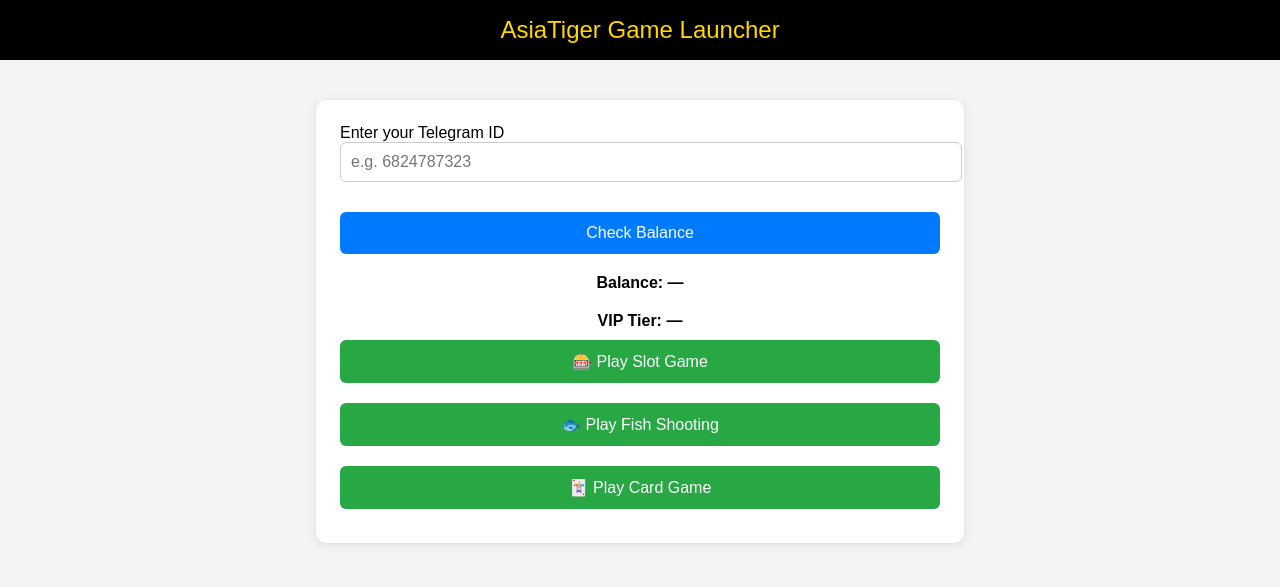
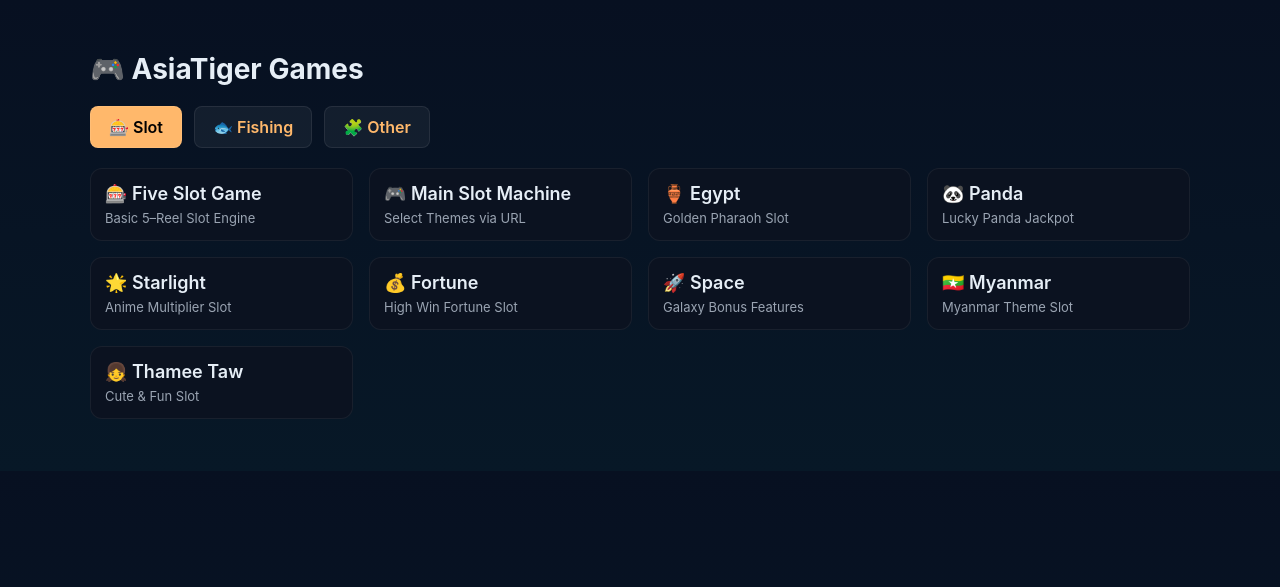
Before and after one commit to ayechanaung12723-star/asiatiger-web, a plain HTML site: page games.html in a window 1280 px wide. Drawn offline with Linux system fonts and the light colour scheme.

Commit message:
update games.html

```diff
--- a/games.html
+++ b/games.html
@@ -1,87 +1,199 @@
+<!DOCTYPE html>
+<html lang="en">
+<head>
+  <meta charset="UTF-8">
+  <meta name="viewport" content="width=device-width, initial-scale=1.0">
+  <title>AsiaTiger — Games</title>
 
-<!DOCTYPE html>
-<html>
-<head>
-  <meta charset="utf-8">
-  <meta name="viewport" content="width=device-width, initial-scale=1">
-  <title>AsiaTiger Game Launcher</title>
   <style>
-    body { font-family: Arial, sans-serif; background: #f4f4f4; margin: 0; padding: 0; }
-    header { background: #000; color: #FFD700; padding: 16px; text-align: center; font-size: 24px; }
-    .container { max-width: 600px; margin: 40px auto; background: #fff; padding: 24px; border-radius: 10px; box-shadow: 0 2px 8px rgba(0,0,0,0.1); }
-    .input-group { margin-bottom: 20px; }
-    input { width: 100%; padding: 10px; font-size: 16px; border: 1px solid #ccc; border-radius: 6px; }
-    button { width: 100%; padding: 12px; font-size: 16px; margin-top: 10px; border: none; border-radius: 6px; background: #007bff; color: #fff; cursor: pointer; }
-    .game-buttons button { background: #28a745; margin-bottom: 10px; }
-    .status { text-align: center; margin-top: 20px; font-weight: bold; }
+    :root {
+      --bg: #0f1724;
+      --card: #0b1220;
+      --accent: #ffb86b;
+      --muted: #9aa4b2;
+      color-scheme: dark;
+    }
+    body {
+      margin: 0;
+      font-family: Inter, Arial, sans-serif;
+      background: linear-gradient(180deg,#071021 0%,#071827 100%);
+      color: #e6eef6;
+    }
+
+    .container {
+      max-width: 1100px;
+      margin: 36px auto;
+      padding: 16px;
+    }
+
+    h1 {
+      margin: 0 0 20px 0;
+      font-size: 28px;
+      font-weight: 700;
+    }
+
+    /* Tabs */
+    .tabs {
+      display: flex;
+      gap: 12px;
+      margin-bottom: 20px;
+      flex-wrap: wrap;
+    }
+    .tab-btn {
+      padding: 10px 18px;
+      border-radius: 8px;
+      cursor: pointer;
+      background: rgba(255,255,255,0.05);
+      border: 1px solid rgba(255,255,255,0.08);
+      color: var(--accent);
+      font-weight: 600;
+      transition: .15s;
+    }
+    .tab-btn.active {
+      background: var(--accent);
+      color: #000;
+    }
+
+    /* Game Grid */
+    .game-grid {
+      display: grid;
+      grid-template-columns: repeat(auto-fit, minmax(220px, 1fr));
+      gap: 16px;
+      margin-top: 10px;
+    }
+
+    .game-card {
+      background: var(--card);
+      padding: 14px;
+      border: 1px solid rgba(255,255,255,0.06);
+      border-radius: 12px;
+      cursor: pointer;
+      transition: 0.15s;
+    }
+    .game-card:hover {
+      background: #111c2d;
+      transform: translateY(-2px);
+    }
+    .game-title {
+      font-size: 18px;
+      font-weight: 600;
+      margin-bottom: 6px;
+    }
+    .game-desc {
+      font-size: 13px;
+      color: var(--muted);
+    }
   </style>
 </head>
+
 <body>
-  <header>AsiaTiger Game Launcher</header>
-  <div class="container">
-    <div class="input-group">
-      <label>Enter your Telegram ID</label>
-      <input type="text" id="tgid" placeholder="e.g. 6824787323">
+<div class="container">
+  <h1>🎮 AsiaTiger Games</h1>
+
+  <!-- Tabs -->
+  <div class="tabs">
+    <div class="tab-btn active" onclick="switchTab('slot')">🎰 Slot</div>
+    <div class="tab-btn" onclick="switchTab('fishing')">🐟 Fishing</div>
+    <div class="tab-btn" onclick="switchTab('other')">🧩 Other</div>
+  </div>
+
+  <!-- SLOT TAB -->
+  <div id="slot" class="game-grid">
+    <div class="game-card" onclick="openGame('games/five_slot_games.html')">
+      <div class="game-title">🎰 Five Slot Game</div>
+      <div class="game-desc">Basic 5–Reel Slot Engine</div>
     </div>
-    <div class="input-group">
-      <button onclick="checkBalance()">Check Balance</button>
+
+    <div class="game-card" onclick="openGame('games/slot.html')">
+      <div class="game-title">🎮 Main Slot Machine</div>
+      <div class="game-desc">Select Themes via URL</div>
     </div>
-    <div class="status" id="balance">Balance: —</div>
-    <div class="status" id="vip">VIP Tier: —</div>
-    <div class="game-buttons">
-      <button onclick="launchGame('slot')">🎰 Play Slot Game</button>
-      <button onclick="launchGame('fish')">🐟 Play Fish Shooting</button>
-      <button onclick="launchGame('card')">🃏 Play Card Game</button>
+
+    <div class="game-card" onclick="openGame('games/slot.html?game=egypt')">
+      <div class="game-title">🏺 Egypt</div>
+      <div class="game-desc">Golden Pharaoh Slot</div>
+    </div>
+
+    <div class="game-card" onclick="openGame('games/slot.html?game=panda')">
+      <div class="game-title">🐼 Panda</div>
+      <div class="game-desc">Lucky Panda Jackpot</div>
+    </div>
+
+    <div class="game-card" onclick="openGame('games/slot.html?game=starlight')">
+      <div class="game-title">🌟 Starlight</div>
+      <div class="game-desc">Anime Multiplier Slot</div>
+    </div>
+
+    <div class="game-card" onclick="openGame('games/slot.html?game=fortune')">
+      <div class="game-title">💰 Fortune</div>
+      <div class="game-desc">High Win Fortune Slot</div>
+    </div>
+
+    <div class="game-card" onclick="openGame('games/slot.html?game=space')">
+      <div class="game-title">🚀 Space</div>
+      <div class="game-desc">Galaxy Bonus Features</div>
+    </div>
+
+    <div class="game-card" onclick="openGame('games/slot.html?game=myanmar')">
+      <div class="game-title">🇲🇲 Myanmar</div>
+      <div class="game-desc">Myanmar Theme Slot</div>
+    </div>
+
+    <div class="game-card" onclick="openGame('games/slot.html?game=thameetaw')">
+      <div class="game-title">👧 Thamee Taw</div>
+      <div class="game-desc">Cute & Fun Slot</div>
     </div>
   </div>
 
-  <!-- Firebase SDK -->
-  <script src="https://www.gstatic.com/firebasejs/9.22.0/firebase-app-compat.js"></script>
-  <script src="https://www.gstatic.com/firebasejs/9.22.0/firebase-firestore-compat.js"></script>
+  <!-- FISHING TAB -->
+  <div id="fishing" class="game-grid" style="display:none;">
+    <div class="game-card" onclick="openGame('games/fishing.html')">
+      <div class="game-title">🐟 Fishing</div>
+      <div class="game-desc">Classic Fish Shooting Game</div>
+    </div>
 
-  <script>
-    const firebaseConfig = {
-      apiKey: "AIzaSyDYNX7dSPFW2Bj_W0WHauUabpcWKtYKYM",
-      authDomain: "asiatiger-c41d3.firebaseapp.com",
-      projectId: "asiatiger-c41d3",
-      storageBucket: "asiatiger-c41d3.appspot.com",
-      messagingSenderId: "595363804934",
-      appId: "1:595363804934:web:ae946ff0e82e8785261e7"
-    };
-    firebase.initializeApp(firebaseConfig);
-    const db = firebase.firestore();
+    <div class="game-card" onclick="openGame('games/fishing.js')">
+      <div class="game-title">🎯 Fishing JS</div>
+      <div class="game-desc">JS Version of Fishing</div>
+    </div>
 
-    async function checkBalance() {
-      const tgid = document.getElementById("tgid").value.trim();
-      if (!tgid) {
-        document.getElementById("balance").textContent = "Balance: Enter Telegram ID";
-        return;
-      }
-      try {
-        const doc = await db.collection("users").doc(tgid).get();
-        if (doc.exists) {
-          const data = doc.data();
-          document.getElementById("balance").textContent = "Balance: " + (data.coin_balance ?? 0) + " coins";
-          document.getElementById("vip").textContent = "VIP Tier: " + (data.vip_tier ?? "Bronze");
-        } else {
-          document.getElementById("balance").textContent = "Balance: No account found";
-          document.getElementById("vip").textContent = "VIP Tier: —";
-        }
-      } catch (e) {
-        console.error(e);
-        document.getElementById("balance").textContent = "Balance: Error fetching data";
-        document.getElementById("vip").textContent = "VIP Tier: —";
-      }
-    }
+    <div class="game-card" onclick="openGame('games/fish.html')">
+      <div class="game-title">🌀 Fish Mode</div>
+      <div class="game-desc">Alternate Fish Game</div>
+    </div>
+  </div>
 
-    function launchGame(game) {
-      const tgid = document.getElementById("tgid").value.trim();
-      if (!tgid) {
-        alert("Enter your Telegram ID first");
-        return;
-      }
-      window.location.href = `games/${game}.html?tgid=${tgid}`;
-    }
-  </script>
+  <!-- OTHER TAB -->
+  <div id="other" class="game-grid" style="display:none;">
+
+    <div class="game-card" onclick="openGame('games/card.html')">
+      <div class="game-title">🃏 Card Game</div>
+      <div class="game-desc">Simple Card Game</div>
+    </div>
+
+    <div class="game-card" onclick="openGame('games/audit.html')">
+      <div class="game-title">📊 Audit</div>
+      <div class="game-desc">Admin Audit Tool</div>
+    </div>
+
+    <div class="game-card" onclick="openGame('games/aphogyi.js')">
+      <div class="game-title">👴 Aphogyi</div>
+      <div class="game-desc">Funny Random Game</div>
+    </div>
+
+  </div>
+
+</div>
+
+<script>
+  function switchTab(tab) {
+    document.querySelectorAll('.tab-btn').forEach(btn => btn.classList.remove('active'));
+    document.querySelectorAll('.game-grid').forEach(grid => grid.style.display = 'none');
+
+    document.querySelector(`.tab-btn[onclick="switchTab('${tab}')"]`).classList.add('active');
+    document.getElementById(tab).style.display = 'grid';
+  }
+</script>
+
 </body>
 </html>
```
Also changed, not shown: api/spin.js (+113 -13 lines).
